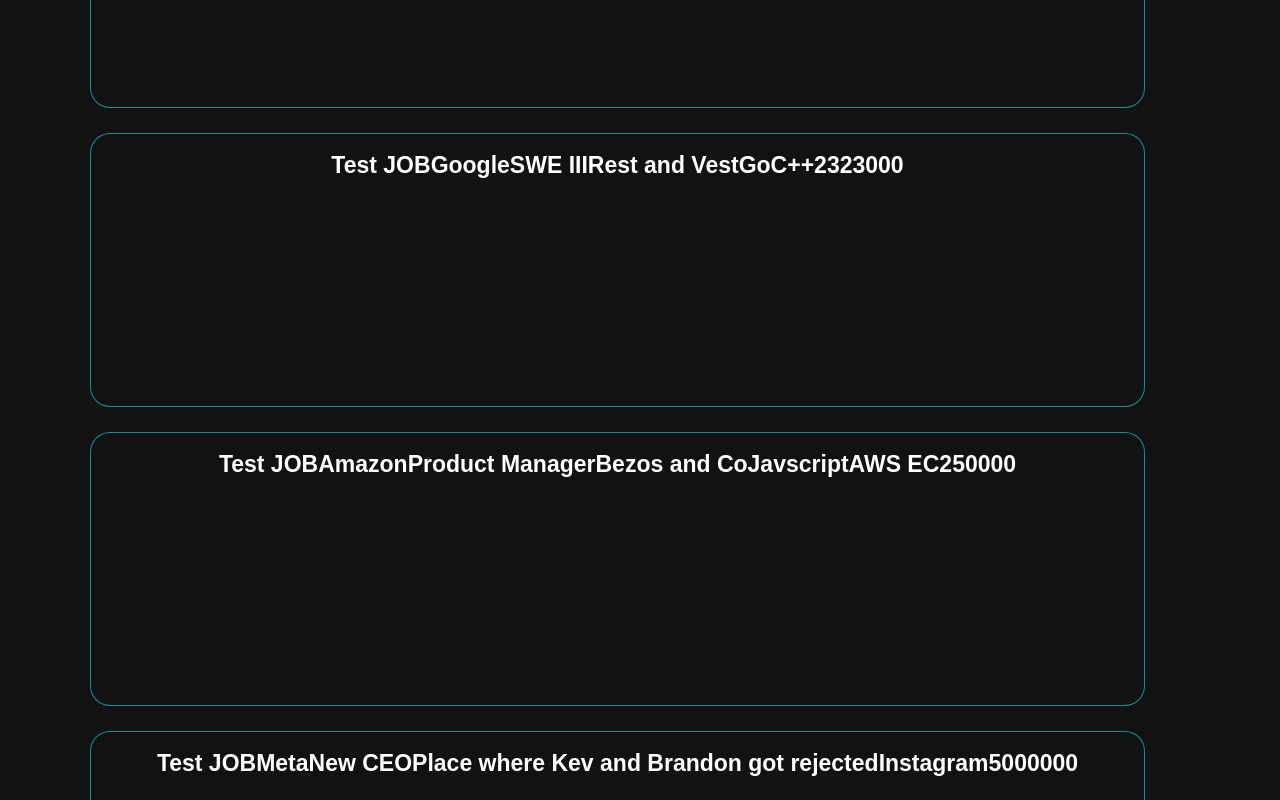
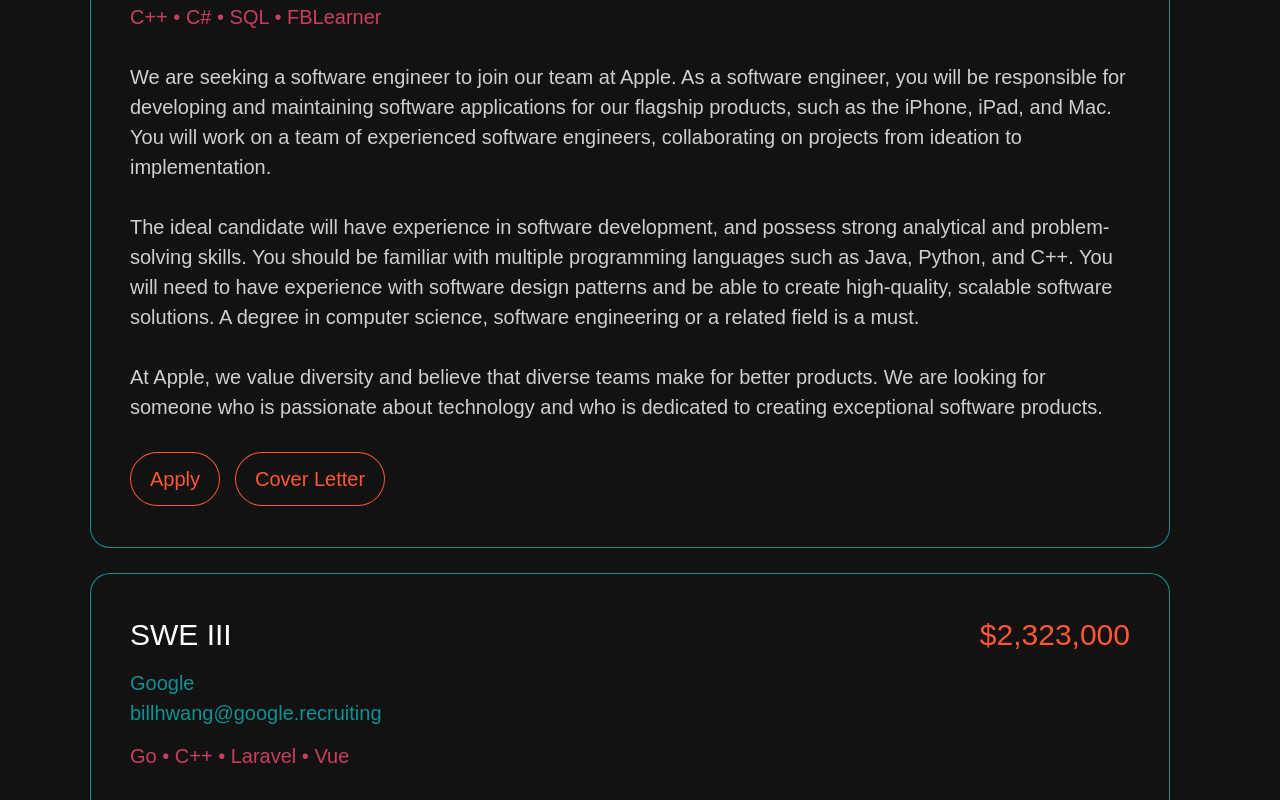
Before and after one commit to 2brandonh/CS130-Capstone-Project, a React (Create React App) app in the folder intellijob_webapp/: page /jobseeker in a window 1280 px wide. Shown: the part 720-1520 px from the top of the page. Built offline with nearby package versions, Linux system fonts and the light colour scheme; the HTML template or start-up script is replaced by a standard one.

Commit message:
Set up job board layout, and developed testing framework for content modeling (MVVM)

```diff
--- a/intellijob_webapp/src/components/Jobseeker/JobLayout.js
+++ b/intellijob_webapp/src/components/Jobseeker/JobLayout.js
@@ -10,33 +10,53 @@
     [{
             jobID: 1,
             company: "Apple",
-            positon: "SWE II",
-            jobDesc: "Slavery",
-            skills: ["C++", "C#"],
+            position: "SWE II",
+            recruiter: "sandra@apple.com",
+            description: `We are seeking a software engineer to join our team at Apple. As a software engineer, you will be responsible for developing and maintaining software applications for our flagship products, such as the iPhone, iPad, and Mac. You will work on a team of experienced software engineers, collaborating on projects from ideation to implementation.
+
+            The ideal candidate will have experience in software development, and possess strong analytical and problem-solving skills. You should be familiar with multiple programming languages such as Java, Python, and C++. You will need to have experience with software design patterns and be able to create high-quality, scalable software solutions. A degree in computer science, software engineering or a related field is a must.
+
+            At Apple, we value diversity and believe that diverse teams make for better products. We are looking for someone who is passionate about technology and who is dedicated to creating exceptional software products.`,
+            skills: ["C++", "C#", "SQL", "FBLearner"],
             comp: 123000
         },
         {
             jobID: 2,
             company: "Google",
-            positon: "SWE III",
-            jobDesc: "Rest and Vest",
-            skills: ["Go", "C++"],
+            position: "SWE III",
+            recruiter: "billhwang@google.recruiting",
+            description: `We are looking for a UX designer to join our team at Google. As a UX designer, you will be responsible for designing user interfaces and user experiences for our digital products, such as Google Search, YouTube, and Google Maps. You will work on a team of talented designers, collaborating on projects from ideation to implementation.
+
+            The ideal candidate will have experience in user research, wireframing, prototyping, and graphic design. You should be familiar with design tools such as Sketch, Figma, and Adobe Creative Suite. You will need to have experience with human-centered design principles and be able to create high-quality, intuitive user experiences. A degree in design or a related field is a must.
+
+            At Google, we value diversity and believe that diverse teams make for better products. We are looking for someone who is passionate about design and who is dedicated to creating exceptional user experiences.`,
+            skills: ["Go", "C++", "Laravel", "Vue"],
             comp: 2323000
         },
         {
             jobID: 3,
             company: "Amazon",
-            positon: "Product Manager",
-            jobDesc: "Bezos and Co",
-            skills: ["Javscript", "AWS EC2"],
+            position: "Product Manager",
+            recruiter: "alexj@amazonjobs.net",
+            description: `Amazon is seeking an operations manager to oversee our fulfillment center operations. The ideal candidate will be responsible for managing and directing the day-to-day activities of our warehouse and distribution center. You will work on a team of experienced managers, collaborating on projects from ideation to implementation.
+
+            The successful candidate will have experience in supply chain management, logistics, and operations. You should be familiar with Lean Six Sigma methodologies, and have experience with inventory management, quality assurance, and process improvement. You will need to have experience managing a large team of employees, and have excellent communication and leadership skills. A degree in operations management, business administration, or a related field is a must.
+
+            At Amazon, we value diversity and believe that diverse teams make for better products. We are looking for someone who is passionate about operations management and who is dedicated to delivering exceptional customer experiences.`,
+            skills: ["Javscript", "AWS EC2", "jQuery"],
             comp: 50000
         },
         {
             jobID: 4,
             company: "Meta",
-            positon: "New CEO",
-            jobDesc: "Place where Kev and Brandon got rejected",
-            skills: ["Instagram"],
+            position: "CEO",
+            recruiter: "hillary@metanewgrad.recruiting",
+            description: `We are looking for a data scientist to join our team at Meta (formerly Facebook). As a data scientist, you will be responsible for developing and deploying machine learning models to improve our products and services, such as the News Feed, Instagram, and WhatsApp. You will work on a team of experienced data scientists, collaborating on projects from ideation to implementation.
+
+            The ideal candidate will have experience in statistics, machine learning, and data mining. You should be familiar with programming languages such as Python and R, and have experience with data visualization tools such as Tableau and Power BI. You will need to have experience with data preprocessing, feature engineering, and model selection. A degree in computer science, statistics, or a related field is a must.
+
+            At Meta, we value diversity and believe that diverse teams make for better products. We are looking for someone who is passionate about data science and who is`,
+            skills: ["Instagram", "Ruby on Rails", "Django"],
             comp: 5000000
         }]
 
@@ -72,7 +92,7 @@
   margin: auto;
   animation: 1.9s ${fadeIn} ease-out;
 
-  max-width: 975px;
+  max-width: 1000px;
   float: left; // allows for boxes to be aligned left
   gap: 25px;
 
--- a/intellijob_webapp/src/components/Jobseeker/JobListing.js
+++ b/intellijob_webapp/src/components/Jobseeker/JobListing.js
@@ -7,13 +7,40 @@
 
     return(
         <ListingWrapper>
-            <a style={{color: "white"}}> Test JOB
+            <InnerWrapper>
+                <Header>
+                    <a style={{float: "left", color: "white"}}>{jobInfo.position}</a>
+                    <a style={{float: "right", color: "#FF5733", "font-weight": "500"}}>${jobInfo.comp.toLocaleString("en-US")}</a>
+                </Header>
+
+                <Company>
+                    <a> {jobInfo.company}</a>
+                    <a> {jobInfo.recruiter}</a>
+                </Company>
+
+                <Company>
+                    <a style={{float: "left", color: "#ca3f5f"}}>{
+                    jobInfo.skills.join('  •  ')
+                    }</a>
+                </Company>
+
+                <Description>
+                    <a>{jobInfo.description}</a>
+                </Description>
+
+                <ButtonWrapper>
+                    <Button onClick={() => { }}>Apply</Button>
+                    <Button onClick={() => { }}>Cover Letter</Button>
+                </ButtonWrapper>
+
+            </InnerWrapper>
+            {/* <a style={{color: "white"}}> Test JOB
                 {jobInfo.company}
                 {jobInfo.positon}
                 {jobInfo.jobDesc}
                 {jobInfo.skills}
                 {jobInfo.comp}
-            </a>
+            </a> */}
         </ListingWrapper>
     )
 }
@@ -28,10 +55,86 @@
     line-height: 40px;
     padding: 12px 40px;
     transition-duration: 500ms;
-    text-align: center;
 
     width: 100%;
-    height: 250px;
+    height: 100%;
+`
+const InnerWrapper = styled.section`
+    align-content: left;
+    margin-top: 30px;
+    margin-bottom: 30px;
+    font-weight: 50;
+
+    text-align: left;
+
+    flex-direction: column;
+    display: flex;
 `
 
+const Header = styled.section`
+    font-size: 30px;
+`
+
+const Company = styled.section`
+    font-size: 20px;
+    flex-direction: column;
+    display: flex;
+    margin-top: 13px;
+
+    & > a {
+        line-height: 1.5;
+    }
+
+`
+
+const Description = styled.section`
+    margin-top: 30px;
+    font-size: 20px;
+    line-height: 1.5;
+    color: #cfcfcf;
+    white-space: pre-line;
+`
+
+
+const fadeIn = keyframes`
+  0% {
+    opacity: 0;
+  }
+  100% {
+    opacity: 1;
+  }
+`
+
+
+const ButtonWrapper = styled.div`
+    margin-top: 30px;
+    display: flex;
+    flex-direction: row;
+    gap: 15px;
+`;
+
+
+const Button = styled.div`
+    box-shadow: inset 0 0 0 1px #FF5733;
+    color: #FF5733;
+    border-radius: 40px;
+    transition-duration: 170ms;
+    font-size: 20px;
+    font-weight: 500;
+    line-height: 30px;
+    padding: 12px 20px;
+    transition-duration: 500ms;
+    text-align: center;
+    max-width: 250px;
+    animation: 1.9s ${fadeIn} ease-out;
+
+  &:hover {
+    text-decoration: none;
+    transition-duration: 500ms;
+    background-color: #FF5733;
+    color: white;
+    cursor: pointer;
+  }
+`;
+
 export default JobListing
```
